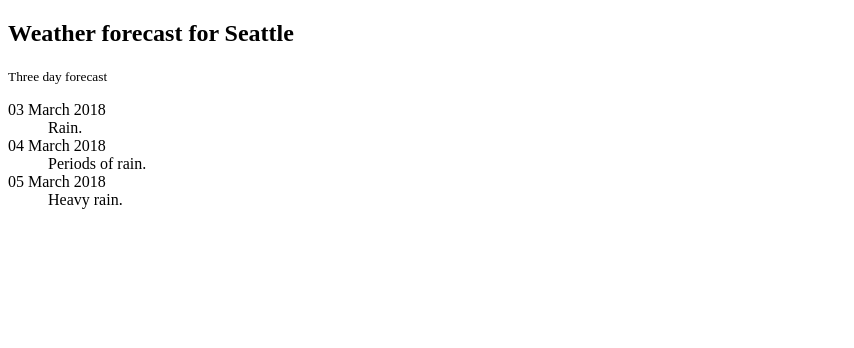
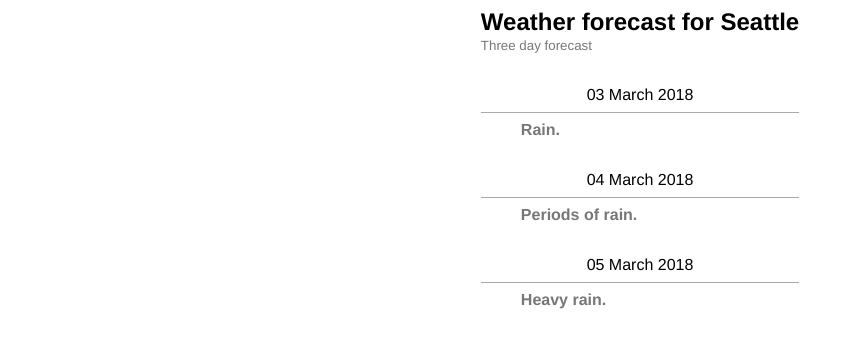
Before and after one commit to tristann3/WEB-1.0, a plain HTML site: page learn-css-flex-box-master/challenge-02.html in a window 1280 px wide. Shown: the whole page, without its empty margins (0-854 px from the left). Drawn offline with Linux system fonts and the light colour scheme.

Commit message:
challenge 1 and 2 done

```diff
--- a/learn-css-flex-box-master/challenge-02.html
+++ b/learn-css-flex-box-master/challenge-02.html
@@ -6,18 +6,21 @@
   <style>
     header {
       /* add some margin to the header */
+      margin: 0 0 2em 0;
       /* margin: 0 0 2em 0; */
       /* This 0 on all sides, and 2em at the bottom */
     }
 
     header > small {
       /* color #777 medium gray */
+      color:#777;
 
     }
 
     h1 {
       /* Remove the margin on the heading */
       /* margin: 0 */
+      margin:0;
 
     }
 
@@ -27,33 +30,43 @@
       /* border-bottom-width: 1px;
       border-bottom-style: solid;
       border-bottom-color: #aaa; */
+      border-bottom-width:1px;
+      border-bottom-style:solid;
+      border-bottom-color:#aaa;
 
       /* 0.5 em margin on the bottom */
       /* margin: 0 0 0.5em 0; */
       /* 0.5em padding on the bottom */
       /* padding: 0 0 0.5em 0; */
       /* text align center */
+      margin-bottom: 0.5em;
+      padding-bottom: 0.5em;
+      text-align:center;
 
       /* make the font lighter weight */
       /* font weight 100 */
+      font-weight:100;
     }
 
     dd {
       /* add 2em margin on the bottom and 0 on the other sides */
-
+      margin-bottom:2em;
       /* Color #777 medium gray */
+      color:#777;
 
       /* font weight 1000 */
+      font-weight:1000;
     }
 
     body {
       /* Font familiy Helvetica */
-
+      font-family:Helvetica;
       /* display flex */
-
+      display:flex;
       /* justify content center */
-
+      justify-content:center;
       /* align items center */
+      align-items:center;
     }
   </style>
 </head>
```
